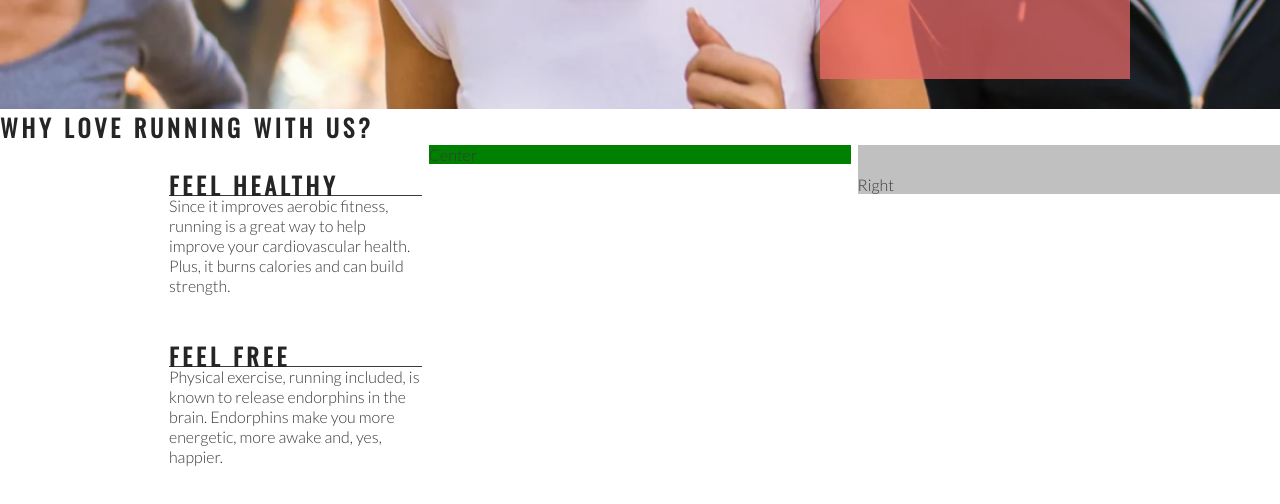
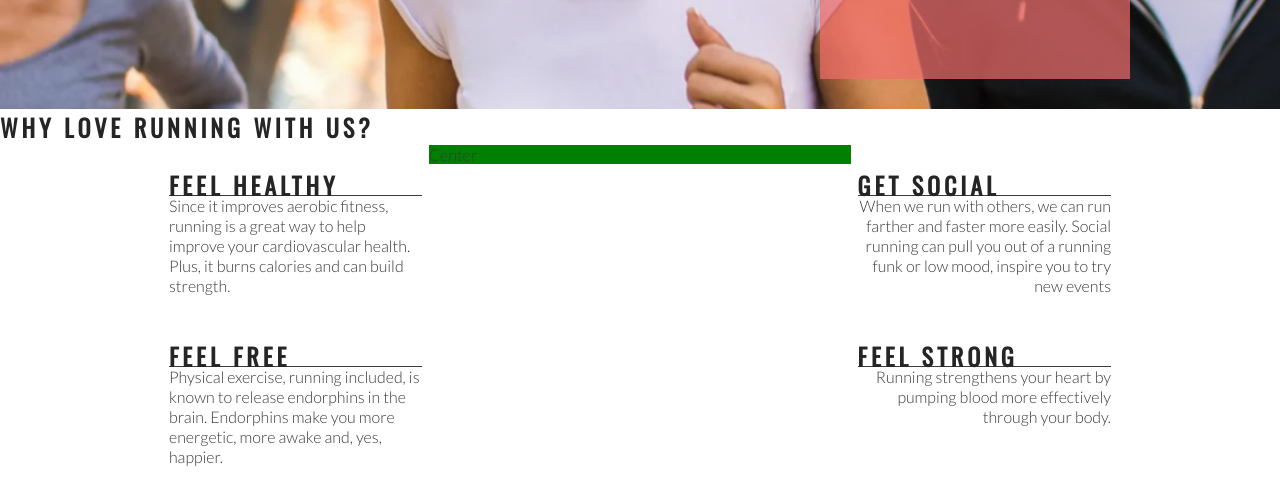
Before and after one commit to LonesG/love-running-project, a plain HTML site: page index.html in a window 1280 px wide. Shown: the part 566-1070 px from the top of the page. Drawn offline with nearby package versions, Linux system fonts and the light colour scheme.

Commit message:
Add right about section content and style

```diff
--- a/assets/css/style.css
+++ b/assets/css/style.css
@@ -126,7 +126,7 @@ h1, h2 {
     padding-top: 30px;
     width: 33%;
     float: right;
-    background-color: silver;
+
 }
 
 #center-about {
@@ -144,6 +144,17 @@ h1, h2 {
 
 }
 
+.right-about-heading {
+    width: 60%;
+    float: left;
+    line-height: 20px;
+    clear: both;
+    margin-bottom: 50px;
+
+}
+
+
+
 hr {
 
     border-top: 1px solid #3a3a3a;
@@ -152,3 +163,8 @@ hr {
 
 
 }
+
+.right-about-heading p {
+    text-align: right;
+
+}
--- a/index.html
+++ b/index.html
@@ -52,7 +52,28 @@
             <p>Physical exercise, running included, is known to release endorphins in the brain. Endorphins make you more energetic, more awake and, yes, happier.</p>
         </div>
     </div>
-        <div id="right-about">Right</div>
+        <div id="right-about">
+            <div class="right-about-heading">
+                <h2>Get Social</h2>
+                <hr>
+                <p>When we run with others, we can run farther and faster more easily. Social running can pull you out of a running funk or low mood, inspire you to try new events</p>
+
+        </div>
+        <div class="right-about-heading">
+            <h2>Feel Strong</h2>
+            <hr>
+            <p>Running strengthens your heart by pumping blood more effectively through your body.</p>
+        </div>
+
+
+
+
+
+
+
+
+
+        </div>
         <div id="center-about">Center</div>
     </section>
     <section>
```
